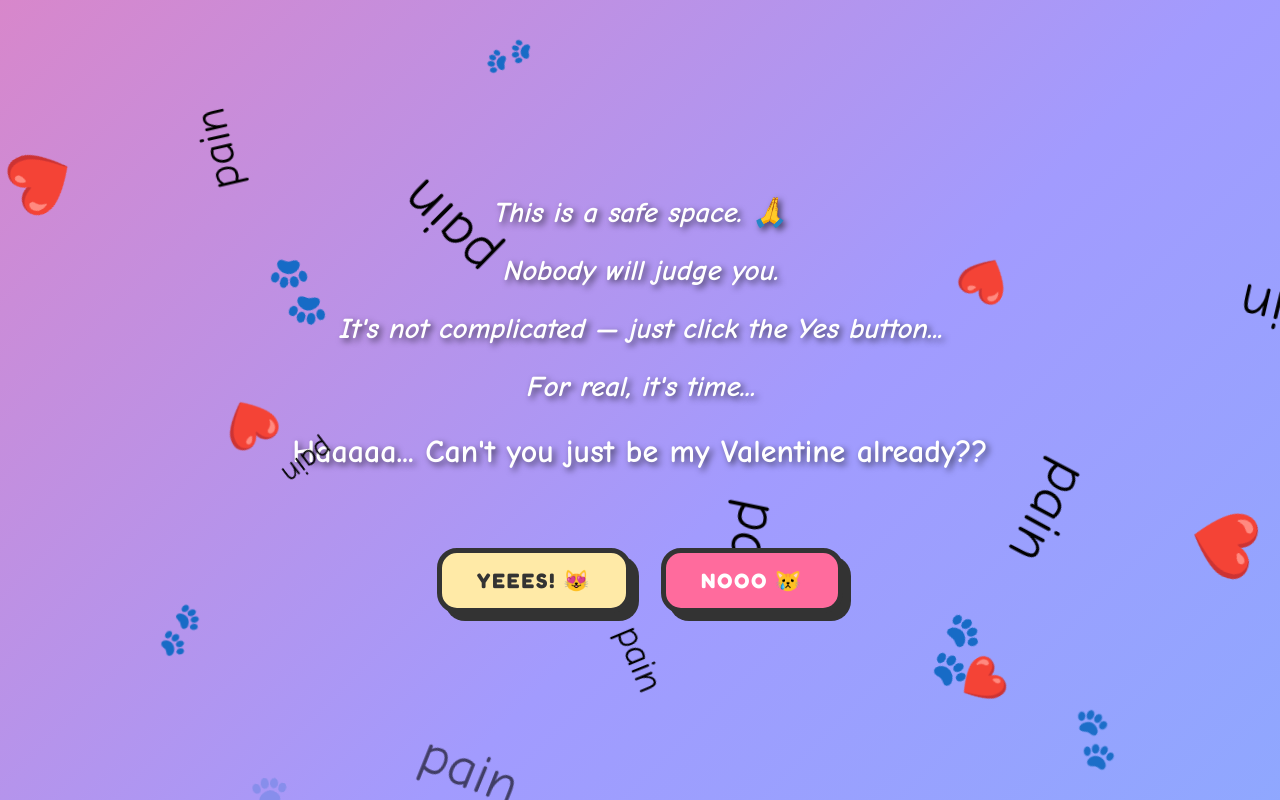
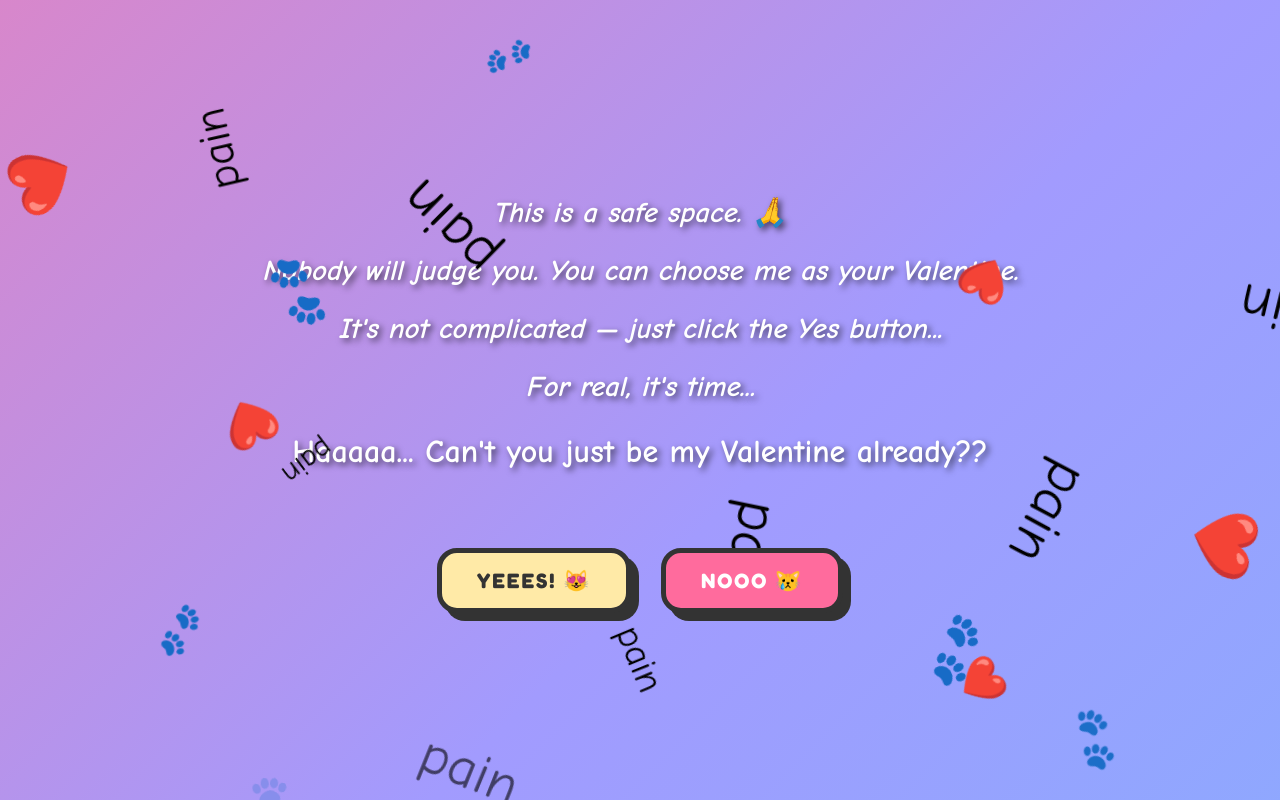
Before and after one commit to francislamon/secret_project, a Flask app: page /no_no_no in a window 1280 px wide. Run offline with Flask 3, Linux system fonts and the light colour scheme.

Commit message:
Initial commit: Valentine project

```diff
--- a/templates/no_no_no.html
+++ b/templates/no_no_no.html
@@ -112,7 +112,7 @@
                 This is a safe space. 🙏
             </p>
             <p style="font-size: 1.8em; color: #fff; margin: 25px 0; text-shadow: 3px 3px 6px rgba(0,0,0,0.6); font-weight: 600; font-style: italic;">
-                Nobody will judge you.
+                Nobody will judge you. You can choose me as your Valentine.
             </p>
             <p style="font-size: 1.8em; color: #fff; margin: 25px 0; text-shadow: 3px 3px 6px rgba(0,0,0,0.6); font-weight: 600; font-style: italic;">
                  It's not complicated — just click the Yes button...
```
